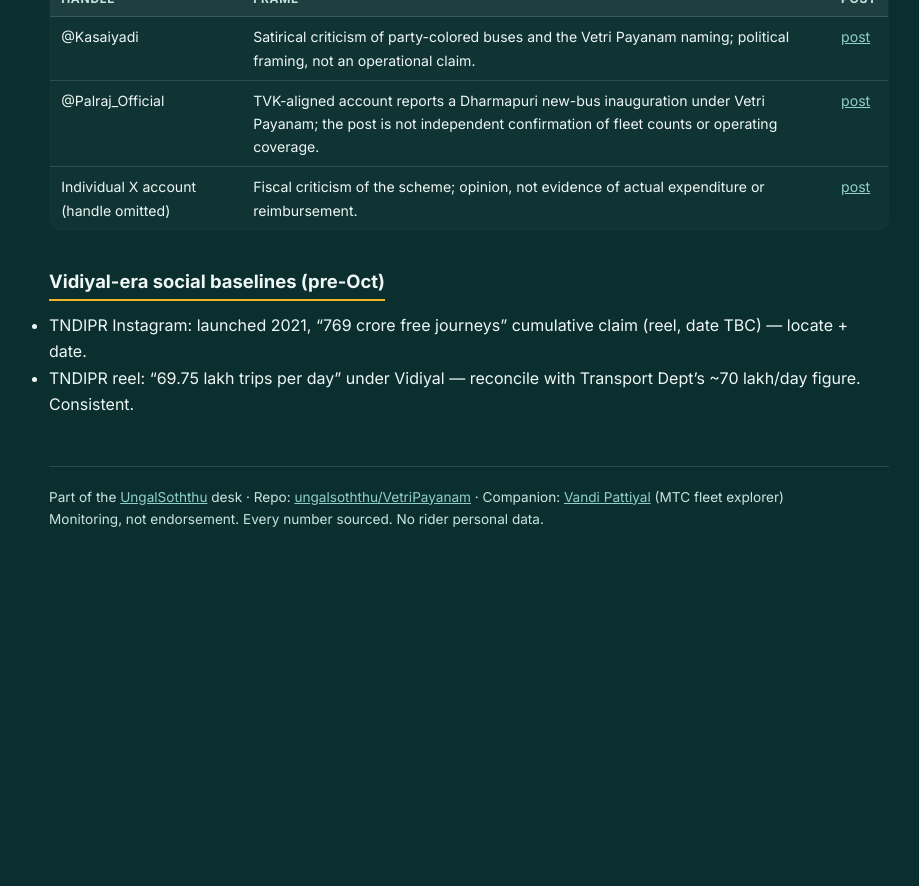
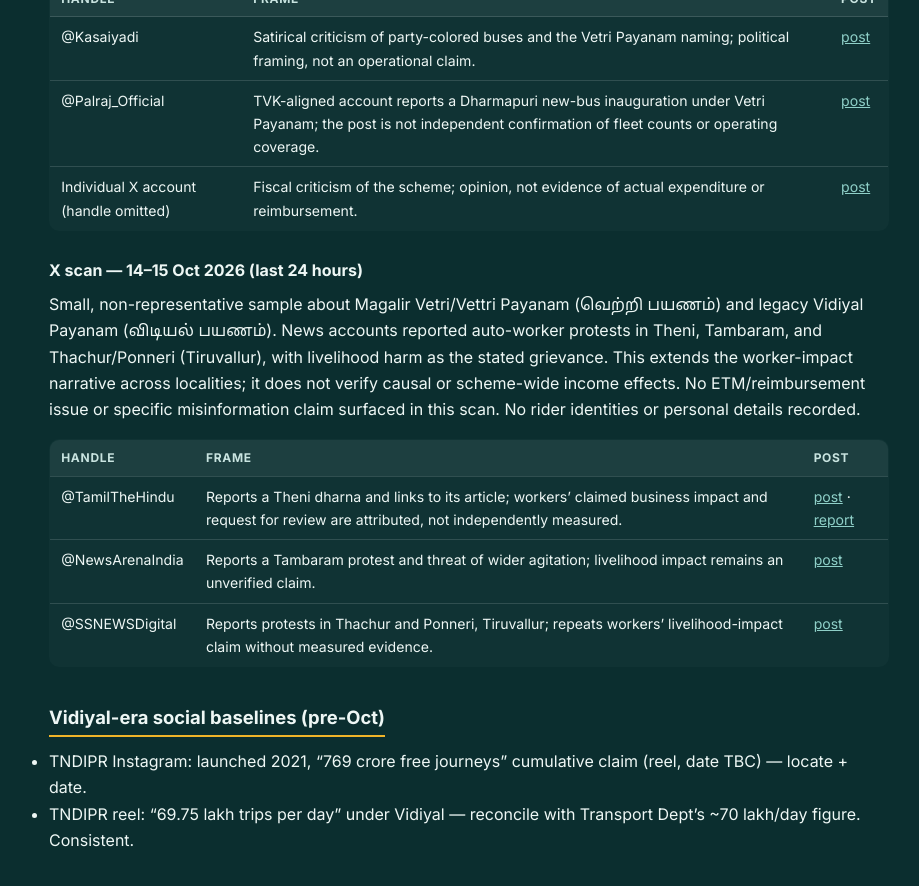
Before and after one commit to ungalsoththu/VetriPayanam, a Jekyll site: the page built from social/SOCIALLOG.md, in a window 1280 px wide and 900 px high, scrolled down 5742 px. Shown: the top 886 px of the window, without its empty margins (171-1090 px from the left). Built offline with Jekyll 4.4.1, drawn with Linux system fonts in a browser that asks for light colours; before the commit the page ends 6337 px from its top, so only the background shows below that.

Commit message:
daily watch 2026-10-15: log auto-driver protests across three localities

```diff
--- a/social/SOCIALLOG.md
+++ b/social/SOCIALLOG.md
@@ -148,6 +148,16 @@ Small, non-representative sample about Magalir Vetri/Vettri Payanam (வெற
 | @Palraj_Official | TVK-aligned account reports a Dharmapuri new-bus inauguration under Vetri Payanam; the post is not independent confirmation of fleet counts or operating coverage. | [post](https://x.com/Palraj_Official/status/2110265434947932289) |
 | Individual X account (handle omitted) | Fiscal criticism of the scheme; opinion, not evidence of actual expenditure or reimbursement. | [post](https://x.com/MSureshmanickam/status/2110319989282808115) |
 
+### X scan — 14–15 Oct 2026 (last 24 hours)
+
+Small, non-representative sample about Magalir Vetri/Vettri Payanam (வெற்றி பயணம்) and legacy Vidiyal Payanam (விடியல் பயணம்). News accounts reported auto-worker protests in Theni, Tambaram, and Thachur/Ponneri (Tiruvallur), with livelihood harm as the stated grievance. This extends the worker-impact narrative across localities; it does not verify causal or scheme-wide income effects. No ETM/reimbursement issue or specific misinformation claim surfaced in this scan. No rider identities or personal details recorded.
+
+| Handle | Frame | Post |
+| --- | --- | --- |
+| @TamilTheHindu | Reports a Theni dharna and links to its article; workers' claimed business impact and request for review are attributed, not independently measured. | [post](https://x.com/TamilTheHindu/status/2110716083254812950) · [report](https://www.hindutamil.in/news/tamilnadu/vetri-payanam-thittam-affected-auto-rickshaw-service-workers-stage-protest-at-theni) |
+| @NewsArenaIndia | Reports a Tambaram protest and threat of wider agitation; livelihood impact remains an unverified claim. | [post](https://x.com/NewsArenaIndia/status/2110694972601303502) |
+| @SSNEWSDigital | Reports protests in Thachur and Ponneri, Tiruvallur; repeats workers' livelihood-impact claim without measured evidence. | [post](https://x.com/SSNEWSDigital/status/2110692936249979093) |
+
 ## Vidiyal-era social baselines (pre-Oct)
 
 - TNDIPR Instagram: launched 2021, "769 crore free journeys" cumulative claim (reel, date TBC) — locate + date.
```
Also changed, not shown: news/NEWSLOG.md (+3 -0 lines).
